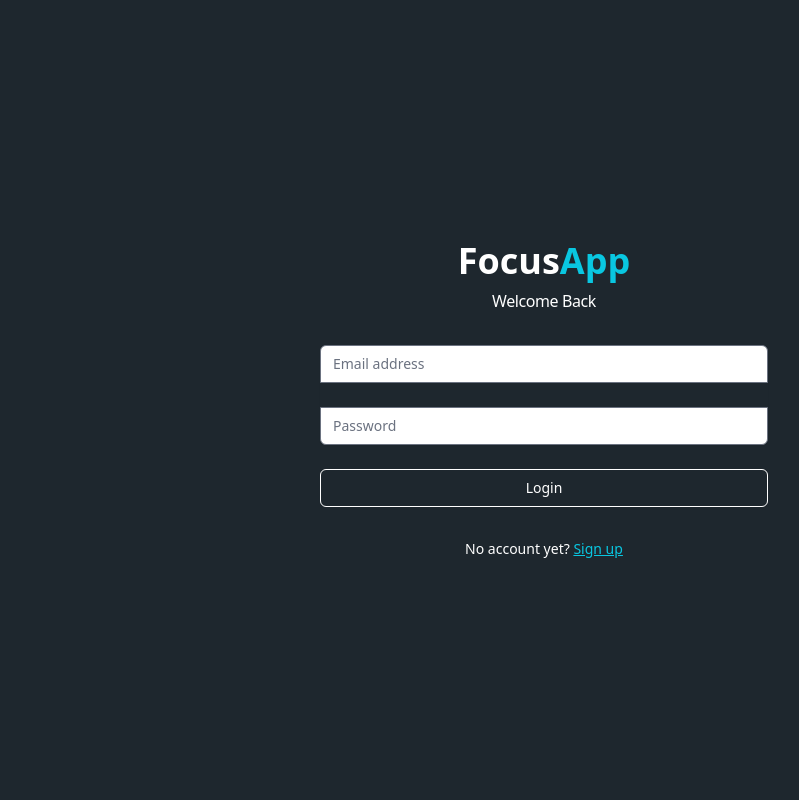
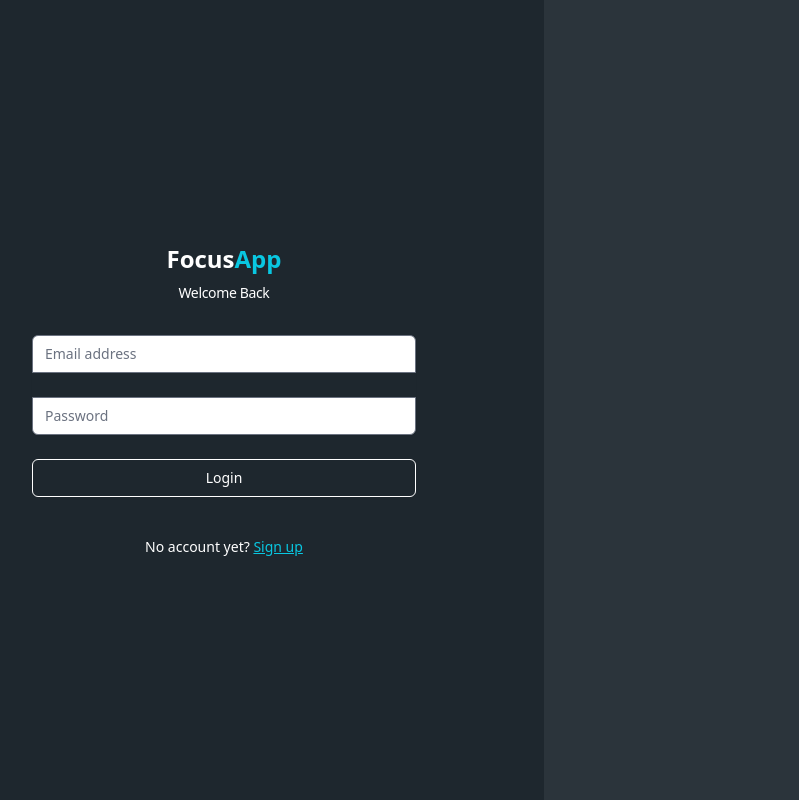
Before and after one commit to IsraelChidera/focus-app, a React (Vite) app: page /login in a window 1280 px wide. Shown: the whole page, without its empty margins (96-895 px from the left). Built offline with nearby package versions, Linux system fonts and the light colour scheme; no server answers.

Commit message:
private routes completed

```diff
--- a/src/App.jsx
+++ b/src/App.jsx
@@ -11,10 +11,21 @@ import Layout from './components/widgets/Layout';
 import { BrowserRouter as Router } from 'react-router-dom';
 import NoteDetail from './page/NoteDetail';
 import ProtectedRoute from './components/widgets/ProtectedRoute';
+import { useDispatch, useSelector } from 'react-redux';
+import { getCurrentUser } from './store/features/userSlice';
 
 
 function App() {
-const user = '';
+
+  const dispatch = useDispatch();
+  const user = useSelector((state) => state.user.value);
+  console.log(user);
+
+  useEffect(() => {
+    dispatch(getCurrentUser());
+  }, [dispatch])
+
+
   return (
     <Router>
       <div className="App bg-primary">
--- a/src/page/Login.jsx
+++ b/src/page/Login.jsx
@@ -59,14 +59,15 @@ const Login = () => {
         <>
             <main >
                 <section>
-                    <div className="flex h-screen items-center justify-center px-4 sm:px-6 lg:px-8">
-                        <div className="w-full max-w-md space-y-8">
+                    <div className="grid grid-cols-2 h-screen ">
+                        <div className='flex md:w-3/5 mx-auto flex-col justify-center h-screen'>
+                            <div className=" ">
                                 <div>
-                                <Text className="text-4xl text-white text-center font-bold mb-2">
+                                    <Text className="text-2xl text-white text-center font-bold mb-2">
                                         Focus<span className="text-tertiary">App</span>
                                     </Text>
 
-                                <h2 className="text-white text-center text-base  tracking-tight text-gray-900">
+                                    <h2 className="text-white text-center md:text-sm text-xs tracking-tight text-gray-900">
                                         Welcome Back
                                     </h2>
                                 </div>
@@ -151,15 +152,18 @@ const Login = () => {
                                     </Formik>
                                 </div>
 
+                            </div>
 
-                            <p className="text-sm text-white text-center">
+                            <p className="text-sm mt-10 text-white text-center">
                                 No account yet?{' '}
                                 <NavLink to="/" className="underline text-tertiary">
                                     Sign up
                                 </NavLink>
                             </p>
+                        </div>
 
-                        </div>
+
+                        <div className='bg-sidebar text-secondary h-screen'></div>
                     </div>
                 </section>
             </main>
--- a/src/page/Signup.jsx
+++ b/src/page/Signup.jsx
@@ -230,7 +230,6 @@ const Signup = () => {
                                 </NavLink>
                             </p>
                         </div>
-
                     </div>
 
                     <div className='bg-sidebar text-secondary h-screen'></div>
```
Lines whose indentation alone changed are shown as unchanged.
